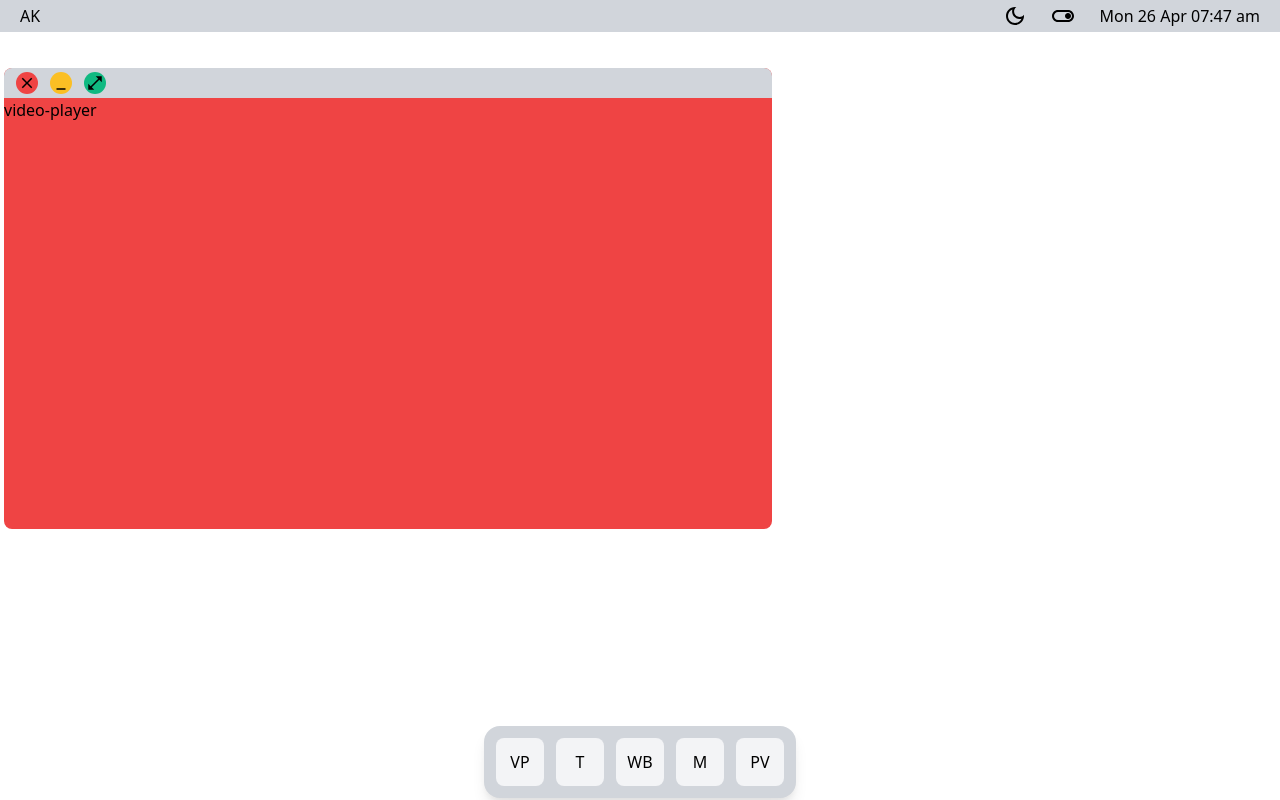
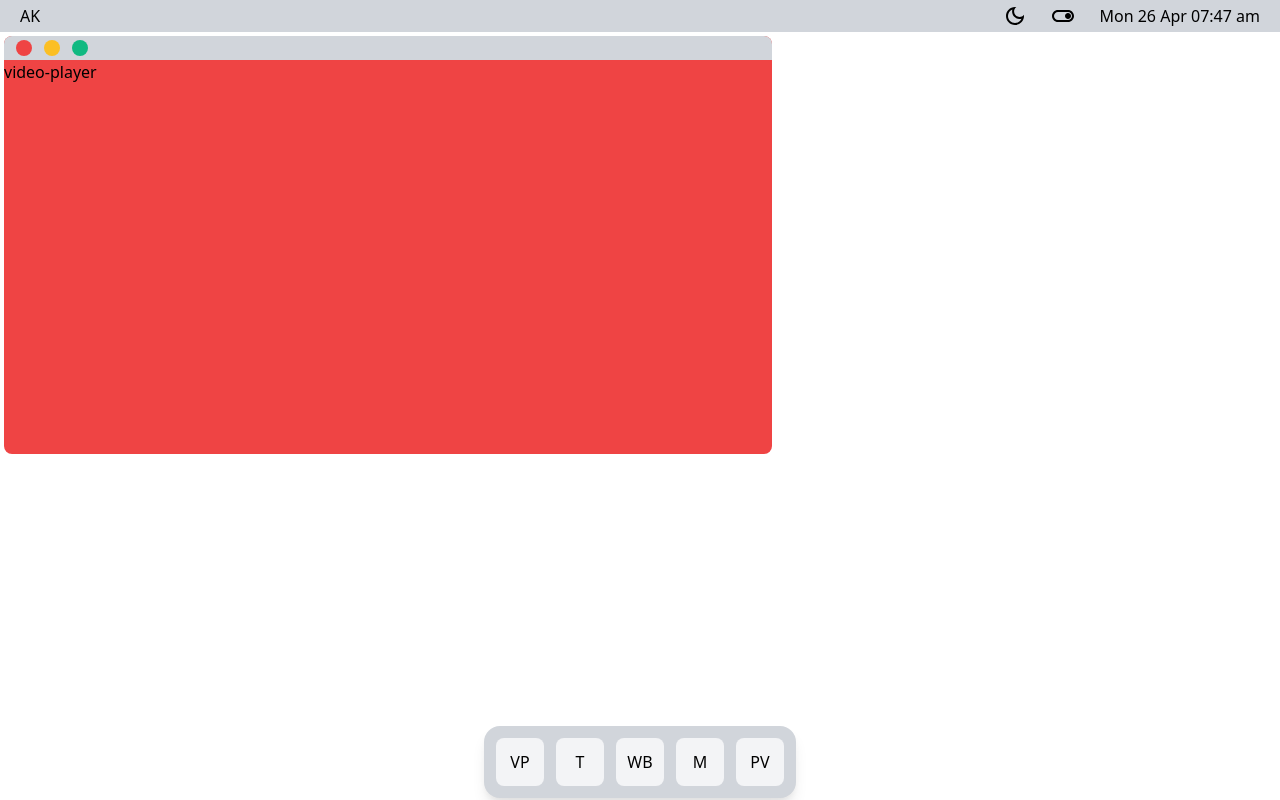
Before and after one commit to adriankristanto/adriankristanto.github.io, a React (Create React App) app: page / in a window 1280 px wide. Both pictures are taken after a click on the element "VP". Built offline with nearby package versions, Linux system fonts and the light colour scheme.

Commit message:
added the implementation to handle maximising windows & fixed window bounds

```diff
--- a/src/App.js
+++ b/src/App.js
@@ -31,9 +31,9 @@ function App() {
 
   const renderOpenedApps = () => {
     const appsJsx = []
-    openedApps.forEach((appId, index) => {
+    openedApps.forEach((appId) => {
       appsJsx.push(
-        <AppWindow key={index} tabIndex="0" appId={appId} focused={appId === focusedApp} handleWindowClick={handleWindowClick} handleAppClose={handleAppClose}/>
+        <AppWindow key={appId} tabIndex="0" appId={appId} focused={appId === focusedApp} handleWindowClick={handleWindowClick} handleAppClose={handleAppClose}/>
       )
     })
     return appsJsx;
@@ -43,8 +43,8 @@ function App() {
     // Mobile browser has different viewport implementation, so, use h-full instead of h-screen
     <div className="w-screen h-full">
       <MenuBar />
-      {/* parent component to set draggable bounds, 32px = 2rem */}
-      <div style={{height: window.innerHeight - 32}} className="absolute top-8 w-screen">
+      {/* parent component to set draggable bounds, 32px = 2rem, which is the height of the menubar & 72px is the height of the dock */}
+      <div style={{height: window.innerHeight - 32 - 72}} className="absolute top-8 w-screen">
         {renderOpenedApps()}
       </div>
       <Dock handleAppIconClick={handleAppIconClick}/>
--- a/src/components/AppWindow.js
+++ b/src/components/AppWindow.js
@@ -1,4 +1,4 @@
-import React from "react";
+import React, {useState} from "react";
 import Draggable from "react-draggable";
 
 function AppWindow(props) {
@@ -7,22 +7,53 @@ function AppWindow(props) {
      * props.appId
      * props.focused
      */
+    const [windowPosition, setWindowPosition] = useState({x: 4, y:4})
+    const [windowState, setWindowState] = useState({
+        isMaximized: false,
+        isMinimized: false
+    })
+
+    const handlePointerDown = e => {
+        switch(e.target.id) {
+            case "close":
+                props.handleAppClose(props.appId)
+                break;
+            case "minimize":
+                // setWindowState({isMaximized: windowState.isMaximized, isMinimized: true})
+                break;
+            case "maximize":
+                let selectedWindow = document.getElementById(`${props.appId}-window`);
+                if (windowState.isMaximized) {
+                    // restore previous position
+                    selectedWindow.style.transform = `translate(${windowPosition.x}px, ${windowPosition.y}px)`
+                } else {
+                    // store current position
+                    const rect = selectedWindow.getBoundingClientRect()
+                    const x = rect.x
+                    const y = rect.y - 32 // somehow rect.y always returns 32px more than the actual y
+                    console.log(rect.x, rect.y)
+                    setWindowPosition({x: x, y: y})
+                    // move the window to top left before maximising
+                    selectedWindow.style.transform = "translate(0px, 0px)"
+                }
+                setWindowState({isMaximized: !windowState.isMaximized, isMinimized: false})
+                props.handleWindowClick(props.appId)
+                break;
+            default:
+                props.handleWindowClick(props.appId)
+        }
+    }
+
     return (
-        <Draggable handle=".handle" bounds="parent" allowAnyClick={false}>
-            <div tabIndex={props.tabIndex} className={`absolute top-9 left-1 w-full h-1/2 xs:w-3/5 xs:h-3/5 rounded-lg bg-red-500 ${props.focused ? 'z-30' : 'z-0'}`} onPointerDown={_ => props.handleWindowClick(props.appId)}>
+        <Draggable handle=".handle" defaultPosition={{x: windowPosition.x, y: windowPosition.x}} bounds="parent" allowAnyClick={false}>
+            <div id={`${props.appId}-window`} tabIndex={props.tabIndex} className={`absolute ${windowState.isMaximized ? "w-screen h-full" : "w-3/5 h-3/5"} ${windowState.isMinimized && "invisible"} rounded-lg bg-red-500 ${props.focused ? 'z-30' : 'z-0'}`} onPointerDown={e => handlePointerDown(e)}>
                 <div className="handle bg-gray-300 dark:bg-black flex justify-start rounded-t-lg px-1.5 py-1">
                     {/* close */}
-                    <div className="mx-1.5 rounded-full bg-red-500 px-0.5 py-0.5" onClick={_ => props.handleAppClose(props.appId)}>
-                        <svg xmlns="http://www.w3.org/2000/svg" height="18px" viewBox="0 0 24 24" width="18px" fill="#000000"><path d="M0 0h24v24H0V0z" fill="none"/><path d="M19 6.41L17.59 5 12 10.59 6.41 5 5 6.41 10.59 12 5 17.59 6.41 19 12 13.41 17.59 19 19 17.59 13.41 12 19 6.41z"/></svg>
-                    </div>
+                    <div id="close" className="mx-1.5 rounded-full bg-red-500 px-2 py-2"/>
                     {/* minimize */}
-                    <div className="mx-1.5 rounded-full bg-yellow-400 px-0.5 py-0.5 flex">
-                        <svg xmlns="http://www.w3.org/2000/svg" height="18px" viewBox="0 0 24 24" width="18px" fill="#000000"><path d="M0 0h24v24H0V0z" fill="none"/><path d="M6 19h12v2H6v-2z"/></svg>
-                    </div>
+                    <div id="minimize" className="mx-1.5 rounded-full bg-yellow-400 px-2 py-2" />
                     {/* maximize */}
-                    <div className="mx-1.5 rounded-full bg-green-500 px-0.5 py-0.5">
-                        <svg xmlns="http://www.w3.org/2000/svg" enable-background="new 0 0 24 24" height="18px" viewBox="0 0 24 24" width="18px" fill="#000000"><rect fill="none" height="24" width="24"/><polygon points="21,11 21,3 13,3 16.29,6.29 6.29,16.29 3,13 3,21 11,21 7.71,17.71 17.71,7.71"/></svg>
-                    </div>
+                    <div id="maximize" className="mx-1.5 rounded-full bg-green-500 px-2 py-2" />
                 </div>
                 <div>
                     {props.appId}
```
